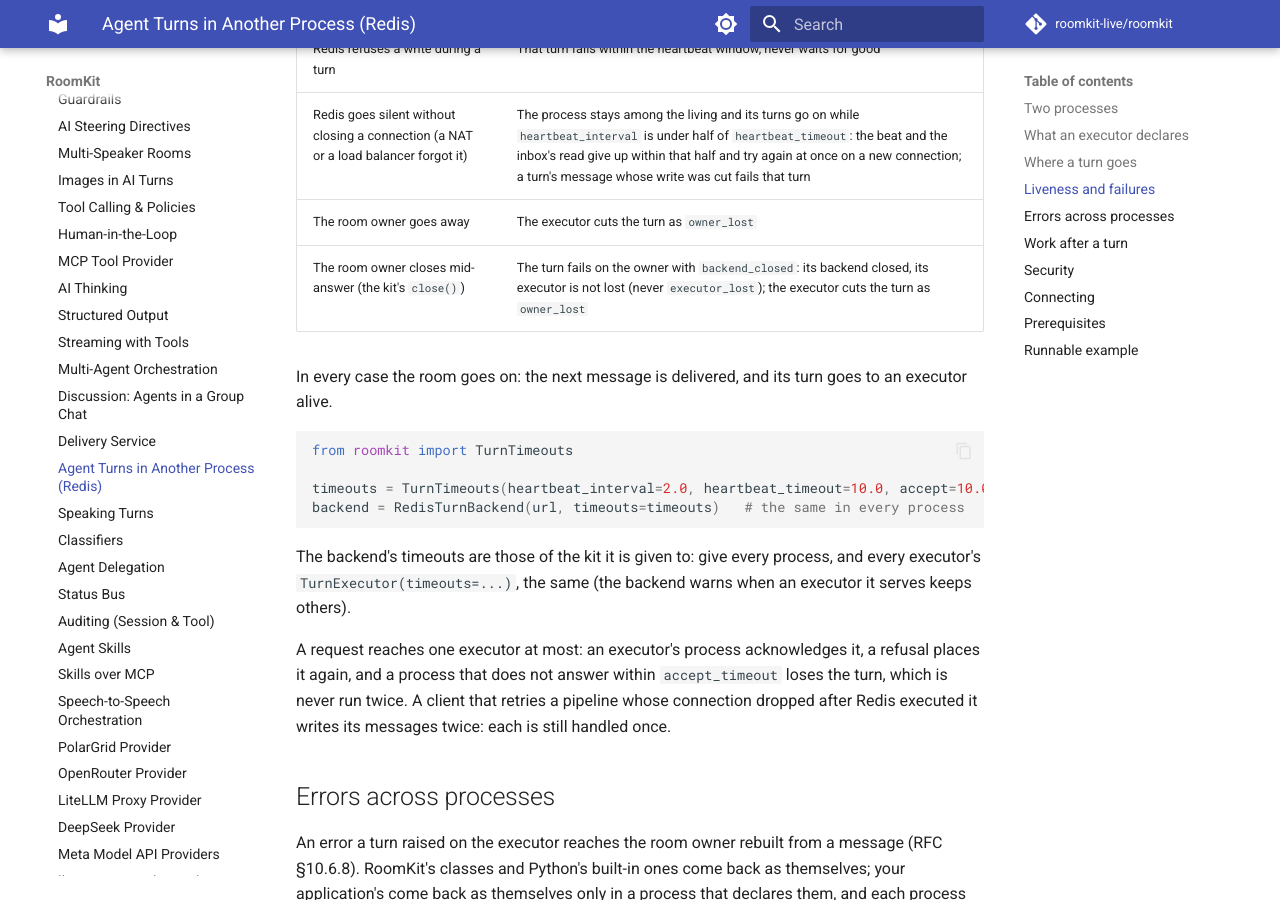
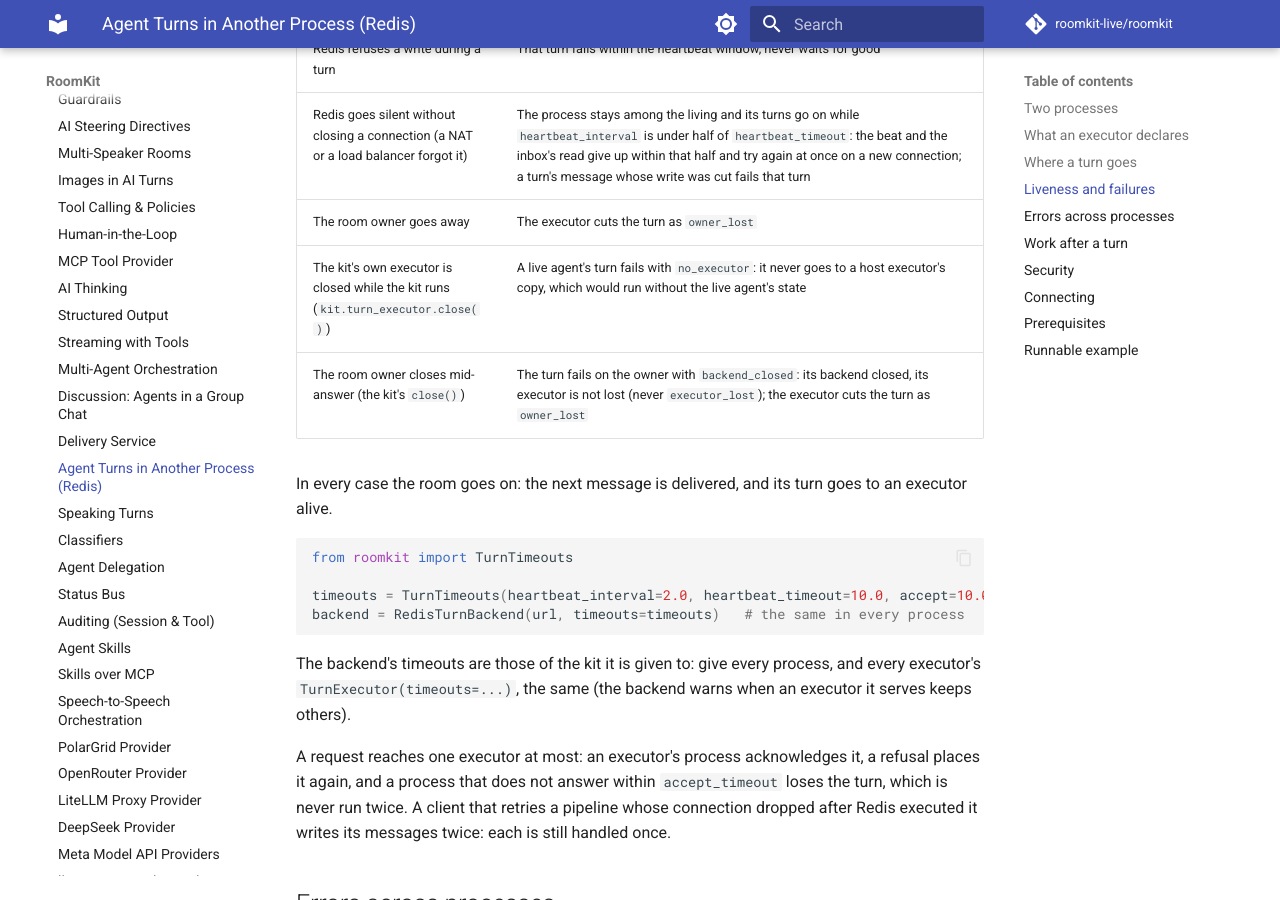
Before and after one commit to roomkit-live/roomkit-docs, an MkDocs documentation site: the page built from docs/guides/turn-backend-redis.md, in a window 1280 px wide and 900 px high, scrolled down 2910 px. Built offline with MkDocs 1.6.1 and Material for MkDocs 9.7.7, drawn with Linux system fonts in a browser that asks for light colours; comment, search, counter and statistics services are not loaded.

Commit message:
docs(turns): a live agent's turn fails no_executor once the kit's executor closed (RMK-880)

```diff
--- a/docs/guides/turn-backend-redis.md
+++ b/docs/guides/turn-backend-redis.md
@@ -113,6 +113,7 @@ never stalls more than a few milliseconds.
 | Redis refuses a write during a turn | That turn fails within the heartbeat window, never waits for good |
 | Redis goes silent without closing a connection (a NAT or a load balancer forgot it) | The process stays among the living and its turns go on while `heartbeat_interval` is under half of `heartbeat_timeout`: the beat and the inbox's read give up within that half and try again at once on a new connection; a turn's message whose write was cut fails that turn |
 | The room owner goes away | The executor cuts the turn as `owner_lost` |
+| The kit's own executor is closed while the kit runs (`kit.turn_executor.close()`) | A live agent's turn fails with `no_executor`: it never goes to a host executor's copy, which would run without the live agent's state |
 | The room owner closes mid-answer (the kit's `close()`) | The turn fails on the owner with `backend_closed`: its backend closed, its executor is not lost (never `executor_lost`); the executor cuts the turn as `owner_lost` |
 
 In every case the room goes on: the next message is delivered, and its turn
```
